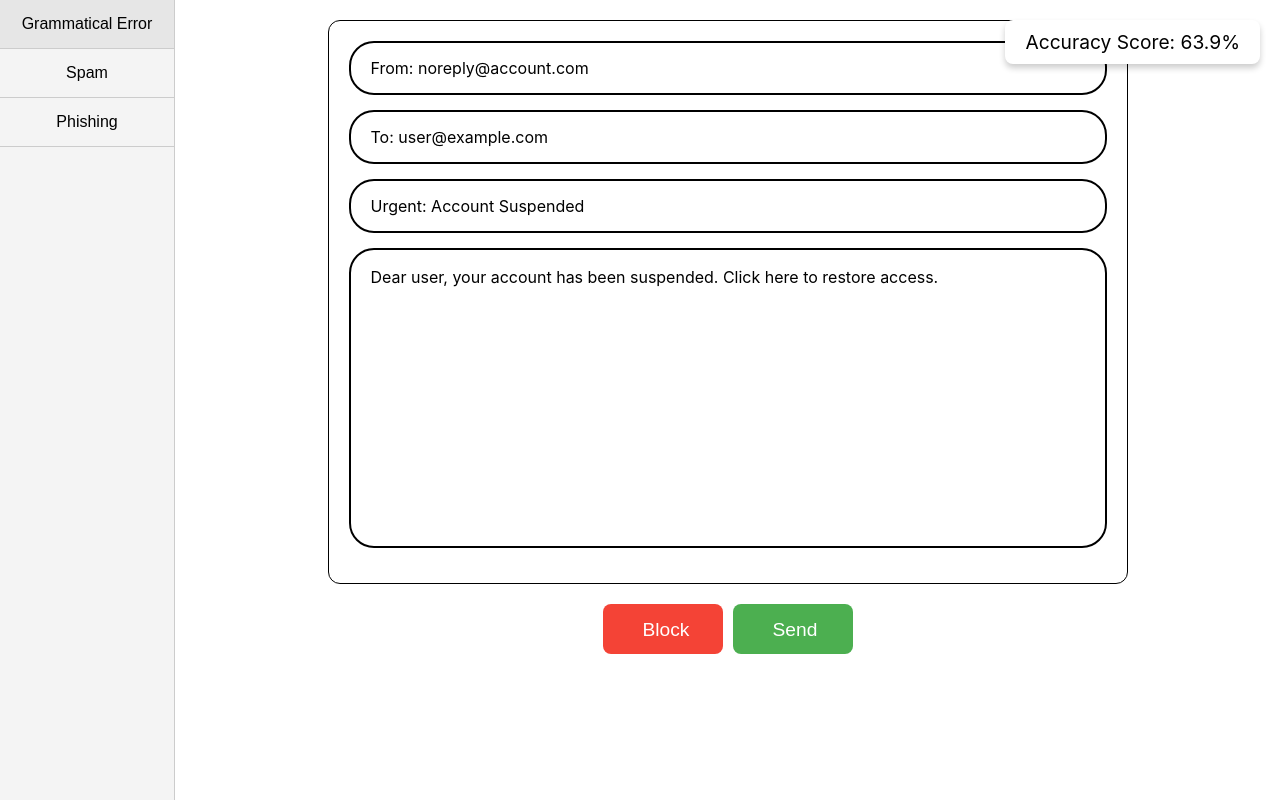
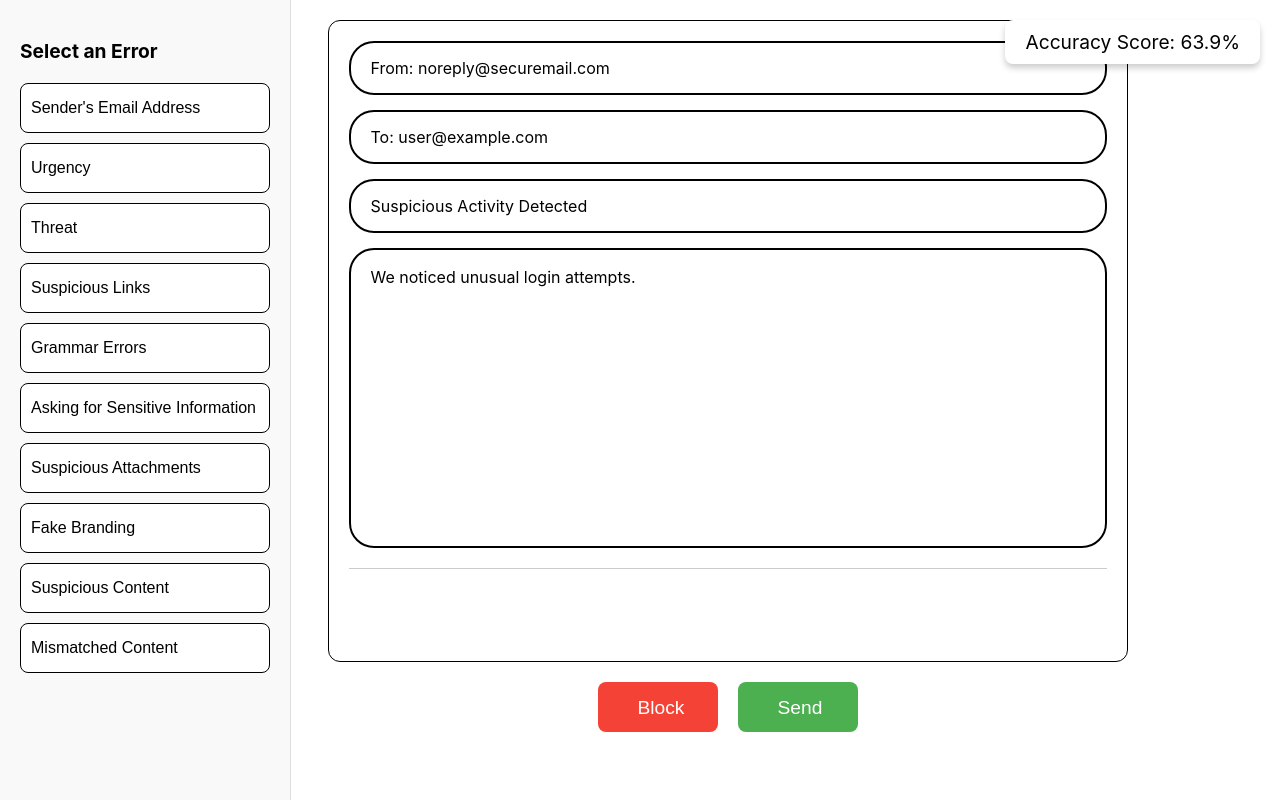
Before and after one commit to kyrHonch/emails-please, a React (Create React App) app in the folder emails-please/: page / in a window 1280 px wide. Built offline with nearby package versions, Linux system fonts and the light colour scheme.

Commit message:
implemented a little bit more logic. will update more tomorrow.

```diff
--- a/emails-please/public/data/emails_level_1.json
+++ b/emails-please/public/data/emails_level_1.json
@@ -1,26 +1,34 @@
 [
   {
-    "Header": "Urgent: Account Suspended",
-    "Body": "Dear user, your account has been suspended. Click here to restore access.",
-    "EmailSender": "noreply@account.com",
-    "NameSender": "Account Support",
+    "Header": "Suspicious Activity Detected",
+    "Body": "We noticed unusual login attempts.",
+    "EmailSender": "noreply@securemail.com",
     "EmailReceiver": "user@example.com",
-    "NameReceiver": "User Name",
-    "ErrorType": "Phishing",
-    "ErrorField": "Body",
-    "Completed": false,
+    "Errors": [
+      {
+        "ErrorType": "Urgency",
+        "ErrorField": "Header"
+      },
+      {
+        "ErrorType": "Grammar Errors",
+        "ErrorField": "Body"
+      }
+    ],
     "Images": []
   },
   {
-    "Header": "Urgent: Account Suspended",
-    "Body": "Dear user, your account has been suspended. Click here to restore access.",
-    "EmailSender": "noreply@account.com",
-    "NameSender": "Account Support",
+    "Header": "Your Account is Locked",
+    "Body": "Please update your information immediately to regain access.",
+    "EmailSender": "support@fakebank.com",
     "EmailReceiver": "user@example.com",
-    "NameReceiver": "User Name",
-    "ErrorType": "Phishing",
-    "ErrorField": "Body",
-    "Completed": false,
-    "Images": []
+    "Errors": [
+      {
+        "ErrorType": "Suspicious Links",
+        "ErrorField": "Body"
+      }
+    ],
+    "Images": [
+      { "src": "https://via.placeholder.com/100", "label": "Fake Logo" }
+    ]
   }
 ]
--- a/emails-please/src/App.css
+++ b/emails-please/src/App.css
@@ -43,7 +43,7 @@
     border-radius: 8px;
     font-size: 1.2rem;
     z-index: 1000;
-    box-shadow: 0px 4px 6px rgba(0, 0, 0, 0.2);
+    box-shadow: 0 4px 6px rgba(0, 0, 0, 0.2);
     animation: fade-in-out 5s ease;
 }
 
@@ -128,5 +128,31 @@ button.green {
     border-radius: 8px;
     font-size: 1.2rem;
     z-index: 1000;
-    box-shadow: 0px 4px 6px rgba(0, 0, 0, 0.2);
+    box-shadow: 0 4px 6px rgba(0, 0, 0, 0.2);
 }
+
+.controls {
+    display: flex;
+    justify-content: center;
+    gap: 20px;
+    margin-top: 20px;
+}
+
+button {
+    padding: 10px 20px;
+    font-size: 1rem;
+    border: 2px solid #000;
+    border-radius: 8px;
+    background-color: #fff;
+    cursor: pointer;
+    transition: background-color 0.3s ease, transform 0.2s ease;
+}
+
+button:hover {
+    background-color: #f0f0f0;
+}
+
+button:disabled {
+    background-color: #ccc;
+    cursor: not-allowed;
+}
--- a/emails-please/src/App.js
+++ b/emails-please/src/App.js
@@ -1,4 +1,4 @@
-import React, { useState, useEffect } from "react";
+import React, {useState, useEffect} from "react";
 import "./App.css";
 import Sidebar from "./Sidebar/Sidebar";
 import Email from "./Email/Email";
@@ -13,6 +13,7 @@ function App() {
 
     const [emails, setEmails] = useState([]);
     const [currentEmailIndex, setCurrentEmailIndex] = useState(0);
+    const [fieldHighlights, setFieldHighlights] = useState({});
 
     useEffect(() => {
 
@@ -41,12 +42,10 @@ function App() {
             return;
         }
 
-
         const currentAttempts = attemptedFields[selectedError] || [];
         if (currentAttempts.includes(field)) {
             return;
         }
-
 
         setAttemptedFields((prev) => ({
             ...prev,
@@ -56,15 +55,28 @@ function App() {
         const currentEmail = emails[currentEmailIndex];
 
 
-        if (
-            currentEmail.ErrorType === selectedError &&
-            currentEmail.ErrorField.toLowerCase() === field.toLowerCase()
-        ) {
+        const isCorrect = currentEmail.Errors.some(
+            (error) =>
+                error.ErrorType.toLowerCase() === selectedError.toLowerCase() &&
+                error.ErrorField.toLowerCase() === field.toLowerCase()
+        );
+
+        if (isCorrect) {
             setMatchStatus("match found");
-            setAccuracyScore((prev) => Math.min(prev + 10, 100));
+            setAccuracyScore((prev) => Math.min(prev + 20, 100));
+
+            setFieldHighlights((prev) => ({
+                ...prev,
+                [field]: "correct",
+            }));
         } else {
             setMatchStatus("no match found");
-            setAccuracyScore((prev) => Math.max(prev - 20, 0));
+            setAccuracyScore((prev) => Math.max(prev * 0.90, 0));
+
+            setFieldHighlights((prev) => ({
+                ...prev,
+                [field]: "incorrect",
+            }));
         }
     };
 
@@ -87,7 +99,7 @@ function App() {
         <div className="app-container">
             <div className="points-counter">Accuracy Score: {accuracyScore.toFixed(1)}%</div>
             <Sidebar
-                criteria={["Grammatical Error", "Spam", "Phishing"]}
+                criteria={["Sender's Email Address", "Urgency", "Threat", "Suspicious Links", "Grammar Errors", "Asking for Sensitive Information", "Suspicious Attachments", "Fake Branding", "Suspicious Content", "Mismatched Content"]}
                 onSelect={handleSelection}
             />
             <div className="content-container">
@@ -98,10 +110,12 @@ function App() {
                             to: currentEmail.EmailReceiver,
                             header: currentEmail.Header,
                             body: currentEmail.Body,
+                            images: currentEmail.Images,
                         }}
                         onFieldClick={handleFieldClick}
                         selectedError={selectedError}
                         attemptedFields={attemptedFields}
+                        fieldHighlights={fieldHighlights}
                     />
                 ) : (
                     <p>Loading emails...</p>
--- a/emails-please/src/Email/Email.css
+++ b/emails-please/src/Email/Email.css
@@ -1,3 +1,4 @@
+
 .email {
     width: 100%;
     max-width: 800px;
@@ -8,7 +9,6 @@
     background-color: #fff;
     box-sizing: border-box;
 }
-
 
 .email-from,
 .email-to,
@@ -26,27 +26,10 @@
     transition: background-color 0.3s ease, border-color 0.3s ease;
 }
 
-
 .email-body {
     min-height: 300px;
     line-height: 1.5;
-    position: relative;
-}
-
-
-.email-body .image {
-    width: 100px;
-    height: 100px;
-    background-color: #ddd;
-    border-radius: 8px;
-    position: absolute;
-    bottom: 20px;
-    left: 20px;
-    display: flex;
-    align-items: center;
-    justify-content: center;
-    font-size: 0.9rem;
-    color: #555;
+    margin-bottom: 20px;
 }
 
 
@@ -55,77 +38,111 @@
     border-color: #ccc;
     color: #aaa;
     cursor: not-allowed;
+    opacity: 0.5;
+}
+
+.disabled:hover {
+    transform: none;
+    box-shadow: none;
+}
+
+.correct {
+    border-color: #4caf50;
+    background-color: #e8f5e9;
+    color: #2e7d32;
+}
+
+.incorrect {
+    border-color: #f44336;
+    background-color: #ffebee;
+    color: #b71c1c;
+}
+
+.hoverable:hover {
+    border-color: #2196f3;
+    background-color: #e3f2fd;
+    cursor: pointer;
+}
+
+
+.image-element.hoverable:hover img {
+    transform: scale(1.1);
+    box-shadow: 0 4px 8px rgba(0, 0, 0, 0.2);
+}
+
+
+.disabled {
+    background-color: #f0f0f0;
+    border-color: #ccc;
+    color: #aaa;
+    cursor: not-allowed;
+    opacity: 0.5;
 }
 
 .disabled:hover {
     background-color: #f0f0f0;
     border-color: #ccc;
+    transform: none;
+    box-shadow: none;
 }
 
 
-.hoverable:hover {
-    border-color: #007bff;
-    background-color: #eaf4ff;
-    cursor: pointer;
+.email-images {
+    display: flex;
+    flex-wrap: wrap;
+    justify-content: flex-start;
+    align-items: center;
+    gap: 20px;
+    margin-bottom: 20px;
+    padding: 10px 0;
+    border-top: 1px solid #ccc;
 }
 
 
-.email-body {
-    min-height: 300px;
-    line-height: 1.5;
-    position: relative;
-    padding-bottom: 40px;
+.image-element {
+    display: flex;
+    flex-direction: column;
+    align-items: flex-start;
+    cursor: pointer;
+    padding: 5px;
+    border: 2px solid transparent;
+    border-radius: 8px;
+    transition: background-color 0.3s ease, border-color 0.3s ease;
 }
 
 
-.body-elements {
-    display: flex;
-    gap: 15px;
-    position: absolute;
-    bottom: 10px;
-    left: 10px;
-    right: 10px;
-}
-
-.body-element img {
-    width: 80px;
-    height: 80px;
+.image-element img {
+    width: 100px;
+    height: 100px;
     object-fit: cover;
     border-radius: 8px;
     box-shadow: 0 2px 4px rgba(0, 0, 0, 0.1);
 }
 
-.body-element:hover {
-    transform: scale(1.05);
-    box-shadow: 0 4px 8px rgba(0, 0, 0, 0.2);
+
+.image-element p {
+    margin-top: 5px;
+    font-size: 0.9rem;
+    color: #333;
 }
 
-.disabled.body-element {
+
+.image-element.hoverable:hover {
+    border-color: #f44336;
+    background-color: #ffebee;
+}
+
+
+.image-element.disabled {
+    background-color: #f0f0f0;
+    border-color: #ccc;
+    color: #aaa;
     cursor: not-allowed;
     opacity: 0.5;
 }
 
-.disabled.body-element:hover {
-    transform: none;
-    box-shadow: none;
+
+.image-element.disabled:hover {
+    border-color: #ccc;
+    background-color: #f0f0f0;
 }
-.body-element a {
-    text-decoration: none;
-    color: #007bff;
-    font-size: 0.9rem;
-}
-
-.body-element:hover {
-    transform: scale(1.05);
-    box-shadow: 0 4px 8px rgba(0, 0, 0, 0.2);
-}
-
-.disabled.body-element {
-    cursor: not-allowed;
-    opacity: 0.5;
-}
-
-.disabled.body-element:hover {
-    transform: none;
-    box-shadow: none;
-}
--- a/emails-please/src/Email/Email.js
+++ b/emails-please/src/Email/Email.js
@@ -1,5 +1,5 @@
-import React from 'react';
-import './Email.css';
+import React from "react";
+import "./Email.css";
 
 function Email({ email, onFieldClick, selectedError, attemptedFields }) {
     const isFieldDisabled = (field) => {
@@ -16,35 +16,58 @@ function Email({ email, onFieldClick, selectedError, attemptedFields }) {
 
     return (
         <div className="email">
+            {/* From Field */}
             <div
-                className={`email-from ${isFieldDisabled('from') ? 'disabled' : selectedError ? 'hoverable' : ''}`}
-                onClick={() => selectedError && !isFieldDisabled('from') && onFieldClick('from')}
+                className={`email-from ${isFieldDisabled("from") ? "disabled" : selectedError ? "hoverable" : ""}`}
+                onClick={() => selectedError && !isFieldDisabled("from") && onFieldClick("from")}
             >
                 From: {email.from}
             </div>
 
             {/* To Field */}
             <div
-                className={`email-to ${isFieldDisabled('to') ? 'disabled' : selectedError ? 'hoverable' : ''}`}
-                onClick={() => selectedError && !isFieldDisabled('to') && onFieldClick('to')}
+                className={`email-to ${isFieldDisabled("to") ? "disabled" : selectedError ? "hoverable" : ""}`}
+                onClick={() => selectedError && !isFieldDisabled("to") && onFieldClick("to")}
             >
                 To: {email.to}
             </div>
 
             {/* Header Field */}
             <div
-                className={`email-header ${isFieldDisabled('header') ? 'disabled' : selectedError ? 'hoverable' : ''}`}
-                onClick={() => selectedError && !isFieldDisabled('header') && onFieldClick('header')}
+                className={`email-header ${isFieldDisabled("header") ? "disabled" : selectedError ? "hoverable" : ""}`}
+                onClick={() => selectedError && !isFieldDisabled("header") && onFieldClick("header")}
             >
                 {email.header}
             </div>
 
             {/* Body Field */}
             <div
-                className={`email-body ${isFieldDisabled('body') ? 'disabled' : selectedError ? 'hoverable' : ''}`}
-                onClick={() => selectedError && !isFieldDisabled('body') && onFieldClick('body')}
+                className={`email-body ${isFieldDisabled("body") ? "disabled" : selectedError ? "hoverable" : ""}`}
+                onClick={() => selectedError && !isFieldDisabled("body") && onFieldClick("body")}
             >
                 {email.body}
+            </div>
+
+            {/* Images Section */}
+            <div className="email-images">
+                {email.images && email.images.length > 0 ? (
+                    email.images.map((image, index) => (
+                        <div
+                            key={`image-${index}`}
+                            className={`image-element ${isFieldDisabled(`image-${index}`) ? "disabled" : selectedError ? "hoverable" : ""}`}
+                            onClick={(e) => {
+                                if (selectedError && !isFieldDisabled(`image-${index}`)) {
+                                    handleElementClick(e, `image-${index}`);
+                                }
+                            }}
+                        >
+                            <img src={image.src} alt={`${index + 1}`}/>
+                            <p>{image.label || `Image ${index + 1}`}</p>
+                        </div>
+                    ))
+                ) : (
+                    <p></p>
+                )}
             </div>
         </div>
     );
--- a/emails-please/src/Sidebar/Sidebar.css
+++ b/emails-please/src/Sidebar/Sidebar.css
@@ -1,36 +1,44 @@
-/* Sidebar.css */
-
 .sidebar {
-    background-color: #f4f4f4;
-    border-right: 1px solid #ccc;
-    /*padding: 0;*/
-    font-family: Arial, sans-serif;
-    height: 100%; /* Ensures the sidebar spans the full height */
+    width: 250px;
+    padding: 20px;
+    background-color: #f9f9f9;
+    border-right: 1px solid #ddd;
 }
 
-.criteria-list {
-    list-style: none;
-    margin: 0;
-    padding: 0;
-    width: 100%; /* Ensures the list covers the full sidebar width */
+.sidebar h3 {
+    font-size: 1.2rem;
+    margin-bottom: 20px;
 }
 
-.criteria-item {
-    padding: 15px;
-    border-bottom: 1px solid #ccc;
+.sidebar button {
+    width: 100%;
+    padding: 10px;
+    margin-bottom: 10px;
+    border: 1px solid #000;
+    border-radius: 8px;
+    font-size: 1rem;
+    background-color: #fff;
+    color: #000;
     cursor: pointer;
-    text-align: center;
-    font-size: 1rem;
-    transition: background-color 0.2s ease-in-out;
-    width: 100%; /* Ensures the buttons span the full width */
-    box-sizing: border-box; /* Includes padding in width calculations */
+    text-align: left;
+    box-sizing: border-box;
+    transition: background-color 0.3s ease, border-color 0.3s ease;
 }
 
-.criteria-item:hover {
-    background-color: #e6e6e6;
+.sidebar button:hover {
+    background-color: #f1f1f1;
+    border-color: #aaa;
 }
 
-.criteria-item.selected {
-    background-color: #d1e7dd;
-    font-weight: bold;
+.sidebar button.selected {
+    background-color: #4caf50;
+    color: #fff;
+    border-color: #4caf50;
 }
+
+.sidebar-feedback {
+    margin-top: 20px;
+    font-size: 0.9rem;
+    color: #555;
+    text-align: center;
+}
--- a/emails-please/src/Sidebar/Sidebar.js
+++ b/emails-please/src/Sidebar/Sidebar.js
@@ -16,14 +16,15 @@ function Sidebar({ criteria, onSelect }) {
 
     return (
         <div className="sidebar">
+            <h3>Select an Error</h3>
             {criteria.map((criterion, index) => (
-                <div
+                <button
                     key={index}
-                    className={`criteria-item ${selected === index ? 'selected' : ''}`}
                     onClick={() => handleClick(index, criterion)}
+                    className={selected === index ? 'selected' : ''}
                 >
                     {criterion}
-                </div>
+                </button>
             ))}
         </div>
     );
```
